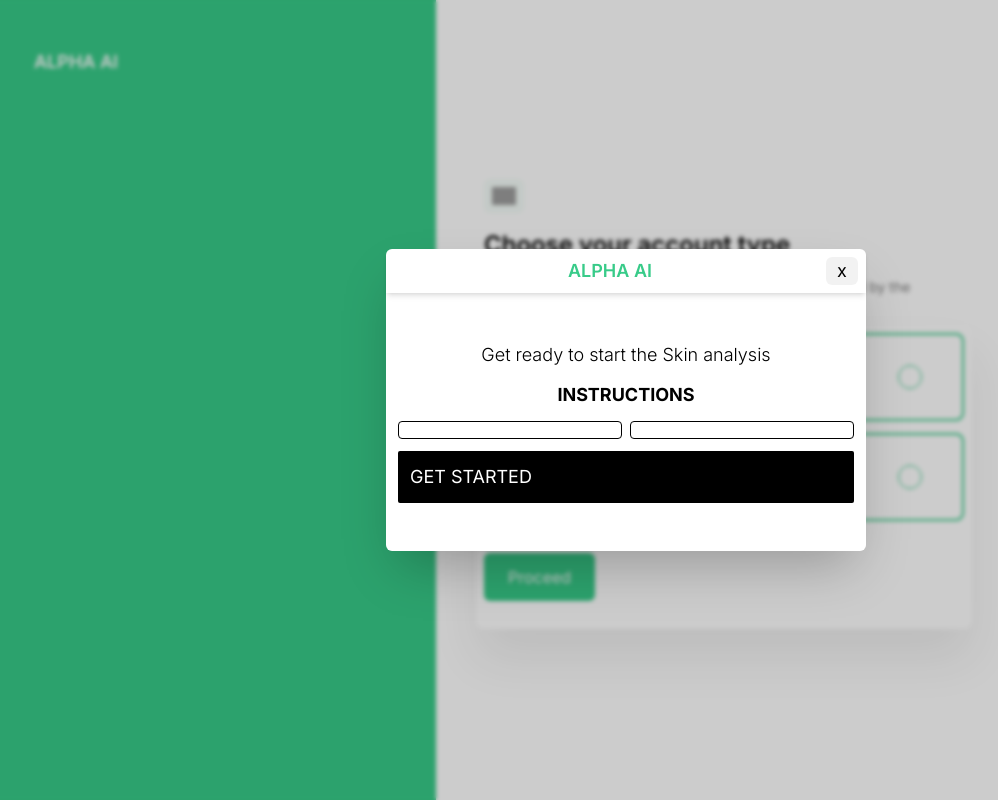
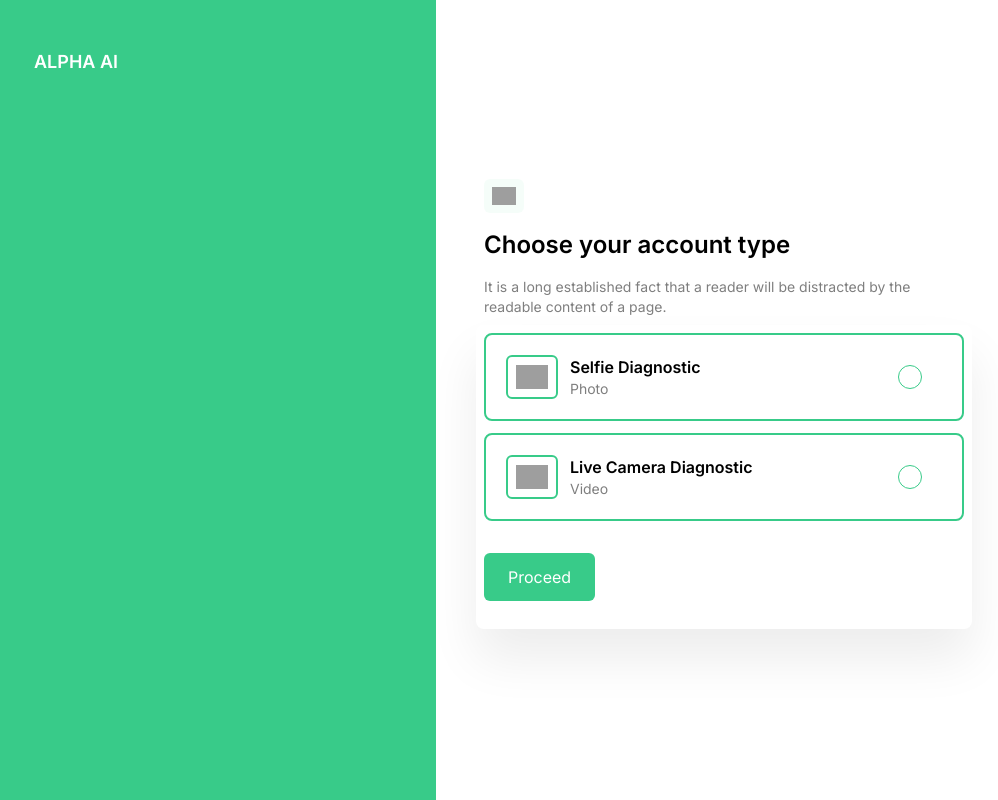
Before and after one commit to fabiconcept/alpha-ai-feature, a Next.js app: page / in a window 1280 px wide. Shown: the whole page, without its empty margins (14-1012 px from the left). Built offline with nearby package versions, Linux system fonts and the light colour scheme; grey boxes are pictures that could not be loaded.

Commit message:
designed Modal Mechanics

```diff
--- a/app/Front Page Components/ChoiceDiv.jsx
+++ b/app/Front Page Components/ChoiceDiv.jsx
@@ -1,20 +1,31 @@
 "use client"
 import Image from "next/image";
-import { useState } from "react";
+import React, { useState } from "react";
 import InstructionsModal from "./InstructionsModal";
+
+export const ChoiceContext = React.createContext();
 
 export default function ChoiceDiv() {
     const [diagnosticType, setDiagnosticType] = useState(0);
+    const [modalOpen, setModalOpen] = useState(false);
+
+    const handleProceed = () => {
+        if (diagnosticType === 0) {
+            return;
+        }
+        setModalOpen(true);
+    }
 
     return (
+        <ChoiceContext.Provider value={{ diagnosticType, setModalOpen, modalOpen }}>
             <div className="grid sm:place-items-start place-items-center gap-3 w-fit text-left shadow-[0_30px_50px_rgb(0,0,0,0.075)] -m-2 p-2 rounded-lg">
-            <div onClick={()=>setDiagnosticType(1)} className={`sm:p-5 p-3 border-2 rounded-lg border-themeGreen group sm:w-[30rem] w-[20rem] cursor-pointer flex items-center justify-between ${diagnosticType === 1 ? "scale-95 bg-themeGreen bg-opacity-5" : "hover:scale-[1.025] active:scale-95 hover:bg-themeGreen hover:bg-opacity-5"} select-none`}>
+                <div onClick={() => setDiagnosticType(1)} className={`sm:p-5 p-3 border-2 rounded-lg border-themeGreen group sm:w-[30rem] w-[20rem] cursor-pointer flex items-center justify-between ${diagnosticType === 1 ? "scale-95 bg-themeGreen bg-opacity-5" : "hover:scale-[1.025] active:scale-95 hover:bg-themeGreen hover:bg-opacity-5"} select-none`}>
                     <div className="flex items-center gap-3">
-                    <div className={`${diagnosticType === 1 ? "bg-themeGreen": "group-hover:bg-themeGreen"} p-2 rounded-md w-fit border-2 border-themeGreen`}>
+                        <div className={`${diagnosticType === 1 ? "bg-themeGreen" : "group-hover:bg-themeGreen"} p-2 rounded-md w-fit border-2 border-themeGreen`}>
                             <Image
                                 src={"https://interview.sirv.com/random/picture.png"}
                                 alt="Photo"
-                            className={`${diagnosticType === 1 ? "filter brightness-0 invert": "group-hover:filter group-hover:brightness-0 group-hover:invert"} sm:w-8 w-5`}
+                                className={`${diagnosticType === 1 ? "filter brightness-0 invert" : "group-hover:filter group-hover:brightness-0 group-hover:invert"} sm:w-8 w-5`}
                                 height={30}
                                 width={30}
                             />
@@ -27,13 +38,13 @@ export default function ChoiceDiv() {
 
                     <div className={`sm:h-6 h-5 aspect-square rounded-full border border-themeGreen sm:right-5 right-3 bg-white relative ${diagnosticType === 1 ? "after:h-[70%] after:aspect-square after:rounded-full after:bg-themeGreen after:absolute after:top-1/2 after:-translate-y-1/2 after:left-1/2 after:-translate-x-1/2" : ""}`}></div>
                 </div>
-            <div onClick={()=>setDiagnosticType(2)} className={`sm:p-5 p-3 border-2 rounded-lg border-themeGreen group sm:w-[30rem] w-[20rem] cursor-pointer flex items-center justify-between ${diagnosticType === 2 ? "scale-95 bg-themeGreen bg-opacity-5" : "hover:scale-[1.025] active:scale-95 hover:bg-themeGreen hover:bg-opacity-5"} select-none hover:bg-themeGreen hover:bg-opacity-5`}>
+                <div onClick={() => setDiagnosticType(2)} className={`sm:p-5 p-3 border-2 rounded-lg border-themeGreen group sm:w-[30rem] w-[20rem] cursor-pointer flex items-center justify-between ${diagnosticType === 2 ? "scale-95 bg-themeGreen bg-opacity-5" : "hover:scale-[1.025] active:scale-95 hover:bg-themeGreen hover:bg-opacity-5"} select-none hover:bg-themeGreen hover:bg-opacity-5`}>
                     <div className="flex items-center gap-3">
-                <div className={`${diagnosticType === 2 ? "bg-themeGreen": "group-hover:bg-themeGreen"} p-2 rounded-md w-fit border-2 border-themeGreen`}>
+                        <div className={`${diagnosticType === 2 ? "bg-themeGreen" : "group-hover:bg-themeGreen"} p-2 rounded-md w-fit border-2 border-themeGreen`}>
                             <Image
                                 src={"https://interview.sirv.com/random/clapperboard.png"}
                                 alt="Video"
-                            className={`${diagnosticType === 2 ? "filter brightness-0 invert": "group-hover:filter group-hover:brightness-0 group-hover:invert"} sm:w-8 w-5`}
+                                className={`${diagnosticType === 2 ? "filter brightness-0 invert" : "group-hover:filter group-hover:brightness-0 group-hover:invert"} sm:w-8 w-5`}
                                 height={30}
                                 width={30}
                             />
@@ -46,10 +57,11 @@ export default function ChoiceDiv() {
 
                     <div className={`sm:h-6 h-5 aspect-square rounded-full border border-themeGreen sm:right-5 right-3 bg-white relative ${diagnosticType === 2 ? "after:h-[70%] after:aspect-square after:rounded-full after:bg-themeGreen after:absolute after:top-1/2 after:-translate-y-1/2 after:left-1/2 after:-translate-x-1/2" : ""}`}></div>
                 </div>
-            <div className="rounded-md bg-themeGreen px-6 py-3 my-5 sm:w-fit w-full text-center text-white cursor-pointer hover:scale-[1.025] active:scale-90 select-none">
+                <div className="rounded-md bg-themeGreen px-6 py-3 my-5 sm:w-fit w-full text-center text-white cursor-pointer hover:scale-[1.025] active:scale-90 select-none" onClick={handleProceed}>
                     Proceed
                 </div>
                 <InstructionsModal />
             </div>
+        </ChoiceContext.Provider>
     );
 }
--- a/app/Front Page Components/InstructionsModal.jsx
+++ b/app/Front Page Components/InstructionsModal.jsx
@@ -1,23 +1,48 @@
+import Image from "next/image";
+import { useContext } from "react";
+import { ChoiceContext } from "./ChoiceDiv";
+
 export default function InstructionsModal() {
+    const { modalOpen, diagnosticType, setModalOpen } = useContext(ChoiceContext);
+
+    const handleClose = () =>{
+        setModalOpen(false);
+    }
+
     return (
-        <div className="fixed top-0 left-0 h-screen w-screen z-20">
-            <div className="bg-black bg-opacity-20 backdrop-blur-[2px] h-full w-full"></div>
-            <div className="absolute sm:top-1/2 sm:-translate-y-1/2 sm:left-1/2 sm:-translate-x-1/2 left-0 bottom-0 translate-y-0 sm:w-[30rem] sm:rounded-md sm:shadow-2xl w-full sm:h-fit rounded-t-3xl h-[calc(100vh-5rem)] bg-white">
+        <div className="fixed top-0 left-0 h-screen w-screen z-20 grid sm:place-items-center place-items-end coverHandle">
+            <div className="absolute top-0 left-0 bg-black bg-opacity-20 backdrop-blur-[2px] h-full w-full" onClick={handleClose}></div>
+
+            <div className={`${modalOpen ? "openModal": "closeModal"} sm:w-[30rem] sm:rounded-md sm:shadow-2xl w-full sm:h-fit rounded-t-3xl bg-white`}>
                 <div className="w-full p-2 text-lg shadow-md grid grid-cols-[auto_32px] items-center">
                     <span className="text-center font-semibold text-themeGreen uppercase">Alpha AI</span>
-                    <span className="bg-black bg-opacity-5 text-center rounded-md cursor-pointer active:scale-90 select-none">x</span>
+                    <span className="bg-black bg-opacity-5 text-center sm:rounded-md rounded-tr-xl rounded-md cursor-pointer active:scale-75 active:opacity-50 select-none" onClick={handleClose}>x</span>
                 </div>
 
                 <div className="my-12 flex flex-col gap-3 items-center px-3">
                     <span className="text-lg font-light">Get ready to start the Skin analysis</span>
                     <span className="text-lg font-bold uppercase">Instructions</span>
                     <section className="flex flex-wrap gap-2 w-full">
-                        <div className="sm:min-w-[10rem] min-w-[18rem] flex-1 p-2 rounded border border-black"></div>
-                        <div className="sm:min-w-[10rem] min-w-[18rem] flex-1 p-2 rounded border border-black"></div>
+                        <div className="sm:min-w-[10rem] hover:bg-black hover:bg-opacity-5 cursor-default select-none hover:scale-[1.015] min-w-[20rem] flex-1 p-2 rounded-md border border-black flex sm:flex-col items-center gap-3">
+                            <Image src={"https://interview.sirv.com/random/ico_skincarewcm_service_noglasses_dark.png"} alt="" className="sm:w-16 w-12" width={100} height={100}/>
+                            <span className="sm:text-center text-sm">Take off your glasses and ensure there's no bangs on your forehead.</span>
+                        </div>
+                        <div className="sm:min-w-[10rem] hover:bg-black hover:bg-opacity-5 cursor-default select-none hover:scale-[1.015] min-w-[20rem] flex-1 p-2 rounded-md border border-black flex sm:flex-col items-center gap-3">
+                            <Image src={"https://interview.sirv.com/random/ico_skincarewcm_service_light_dark.png"} alt="" className="sm:w-16 w-12" width={100} height={100}/>
+                            <span className="sm:text-center text-sm">Make sure that you're in a well-lighted environment.</span>
+                        </div>
+                        <div className="sm:min-w-[10rem] hover:bg-black hover:bg-opacity-5 cursor-default select-none hover:scale-[1.015] min-w-[20rem] flex-1 p-2 rounded-md border border-black flex sm:flex-col items-center gap-3">
+                            <Image src={"https://interview.sirv.com/random/ico_skincarewcm_service_nomakeup_dark.png"} alt="" className="sm:w-16 w-12" width={100} height={100}/>
+                            <span className="sm:text-center text-sm">Testing with no-makeup will get more accurate results.</span>
+                        </div>
+                        <div className="sm:min-w-[10rem] hover:bg-black hover:bg-opacity-5 cursor-default select-none hover:scale-[1.015] min-w-[20rem] flex-1 p-2 rounded-md border border-black flex sm:flex-col items-center gap-3">
+                            <Image src={"https://interview.sirv.com/random/ico_skincarewcm_service_position_dark.png"} alt="" className="sm:w-16 w-12" width={100} height={100}/>
+                            <span className="sm:text-center text-sm">Looking straight to the camera and keep your face in the circle.</span>
+                        </div>
                     </section>
-                    <div className="w-full p-3 bg-black text-white rounded-sm text-lg uppercase">
-                        Get Started
-                    </div>
+                </div>
+                <div className="p-3 bg-black text-white rounded-lg uppercase text-center m-1 active:scale-95 cursor-pointer select-none">
+                    Get Started
                 </div>
             </div>
         </div>
--- a/app/globals.css
+++ b/app/globals.css
@@ -6,3 +6,64 @@
 * {
   transition: all .15s ease-in-out;
 }
+
+.coverHandle:has(.closeModal) {
+  opacity: 0;
+  pointer-events: none;
+}
+
+.closeModal {
+  animation: closeModal .25s ease-in-out forwards;
+  pointer-events: none;
+  opacity: 0;
+}
+.openModal {
+  animation: openModal .25s ease-in-out forwards;
+}
+
+@keyframes openModal {
+  from{
+    transform: translateY(-100%) scale(.5);
+    opacity: 0;
+  }
+  to{
+    transform: translateY(0) scale(1);
+    opacity: 1;
+  }
+}
+
+@keyframes closeModal {
+  from{
+    transform: translateY(0) scale(1);
+    opacity: 1;
+  }
+  to{
+    transform: translateY(-100%) scale(.5);
+    opacity: 0;
+  }
+}
+
+@media screen and (max-width: 760px) {
+
+@keyframes openModal {
+  from{
+    transform: translateY(100%);
+    opacity: 0;
+  }
+  to{
+    transform: translateY(0);
+    opacity: 1;
+  }
+}
+
+@keyframes closeModal {
+  from{
+    transform: translateY(0);
+    opacity: 1;
+  }
+  to{
+    transform: translateY(100%);
+    opacity: 0;
+  }
+}
+}
```
Lines whose indentation alone changed are shown as unchanged.
